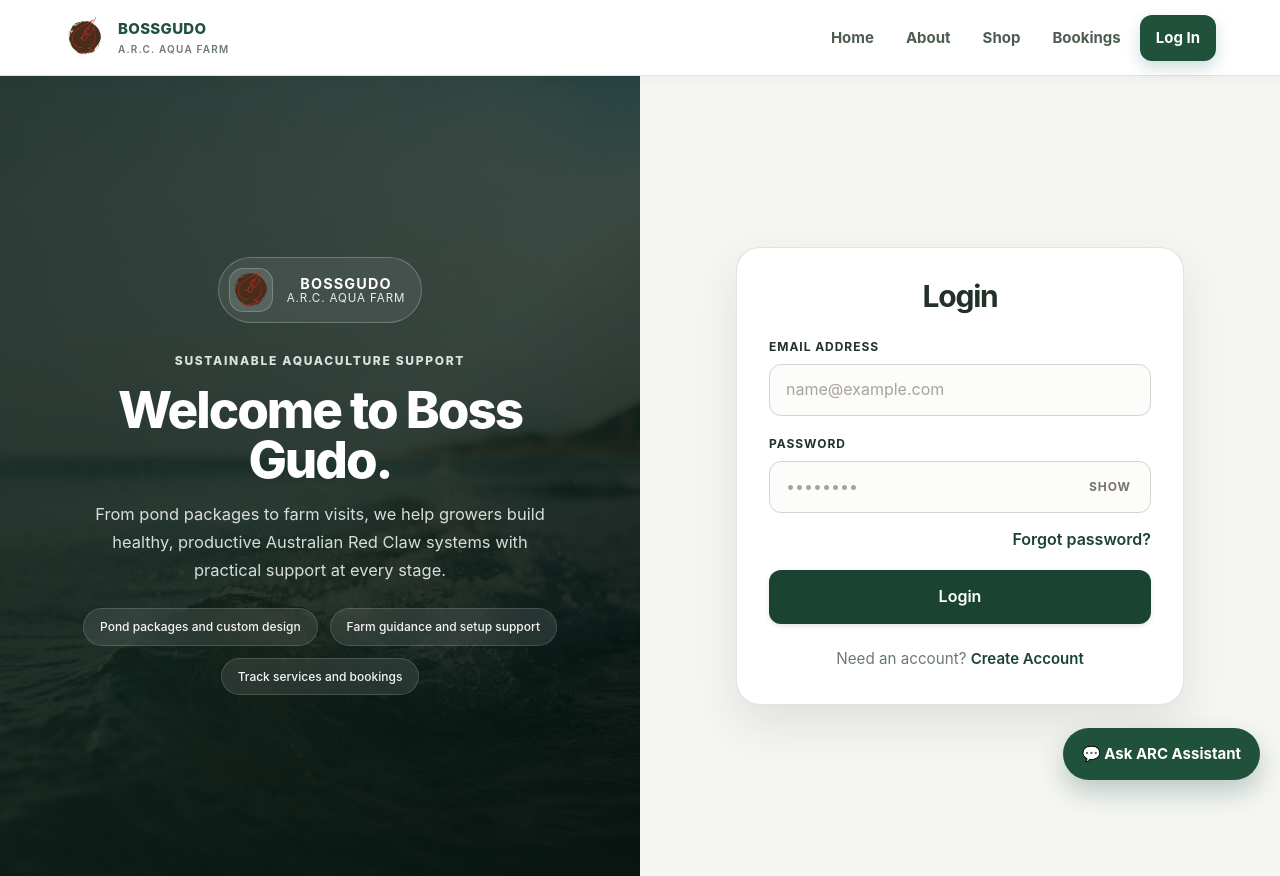
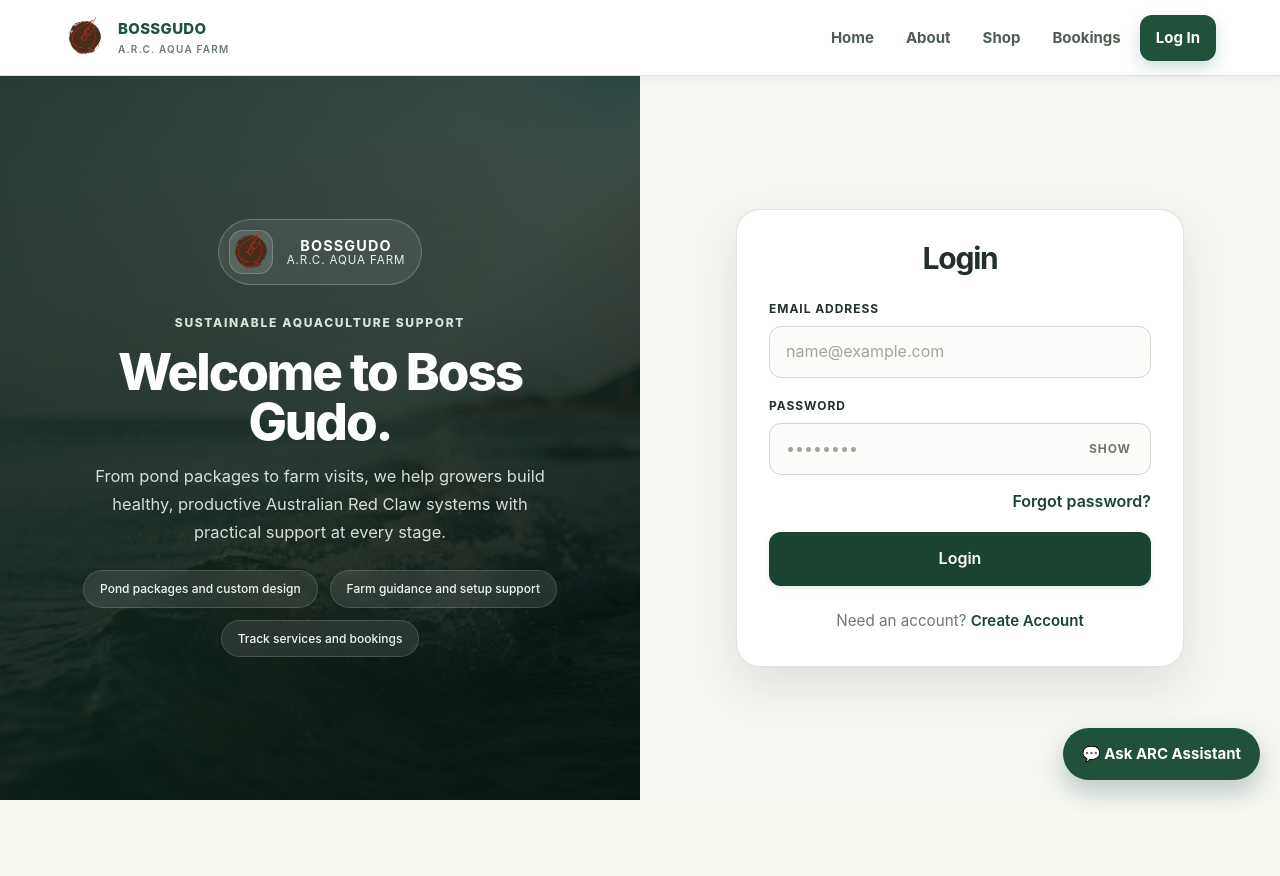
Before and after one commit to gudonavarro/bossgudo-arc-system, a Nuxt app: page /login in a window 1280 px wide. After the commit the page ends 800 px from the top, so only its background shows below. Built offline with nearby package versions, Linux system fonts and the light colour scheme; no server answers.

Commit message:
Optimize login page layout for desktop viewport

```diff
--- a/app/assets/css/style.css
+++ b/app/assets/css/style.css
@@ -2834,8 +2834,8 @@ body[data-page="register"] .chat-box {
 .login-shell {
   display: grid;
   grid-template-columns: 1fr 1fr;
-  min-height: 100vh;
-  min-height: 100svh;
+  min-height: calc(100vh - 76px);
+  min-height: calc(100svh - 76px);
   background: var(--cream);
 }
 
@@ -2844,8 +2844,8 @@ body[data-page="register"] .chat-box {
   display: flex;
   align-items: center;
   justify-content: center;
-  min-height: 100vh;
-  min-height: 100svh;
+  min-height: calc(100vh - 76px);
+  min-height: calc(100svh - 76px);
   flex-direction: column;
   padding: 48px clamp(32px, 5vw, 56px);
   text-align: center;
```
